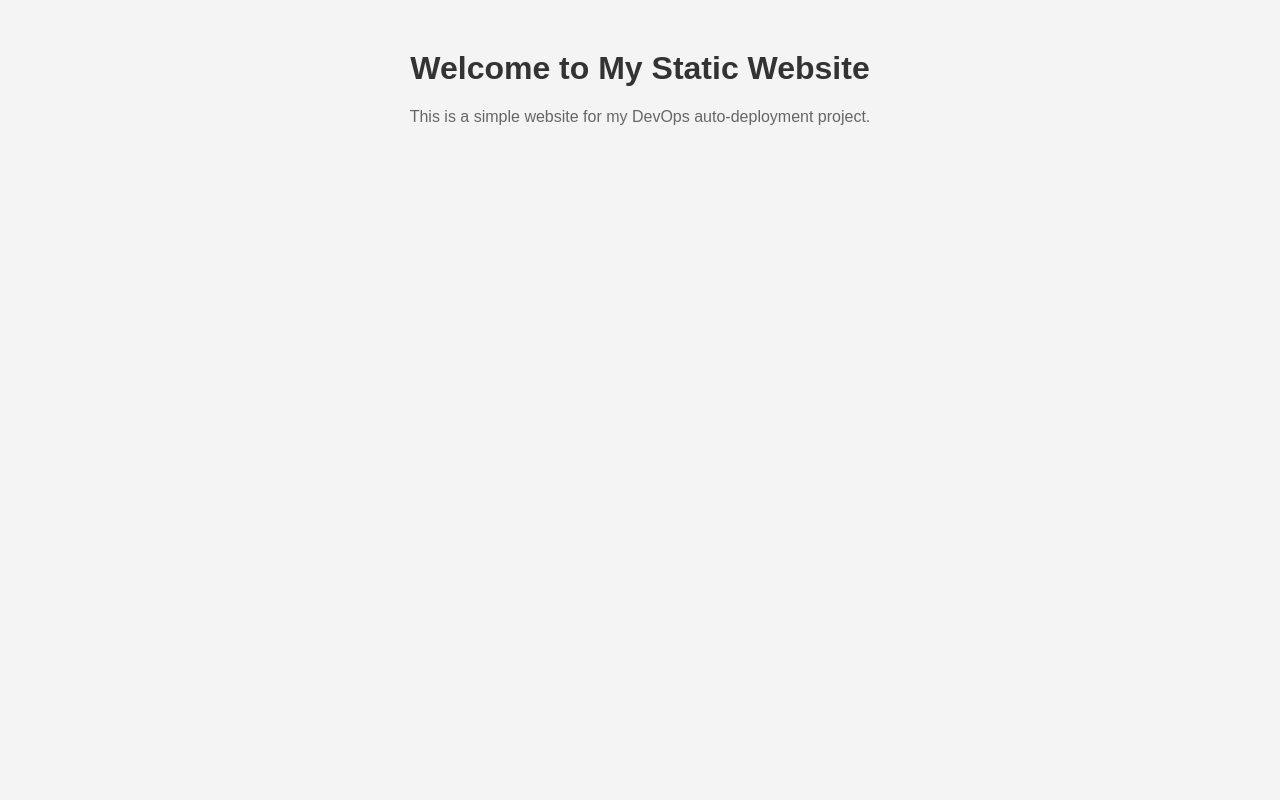
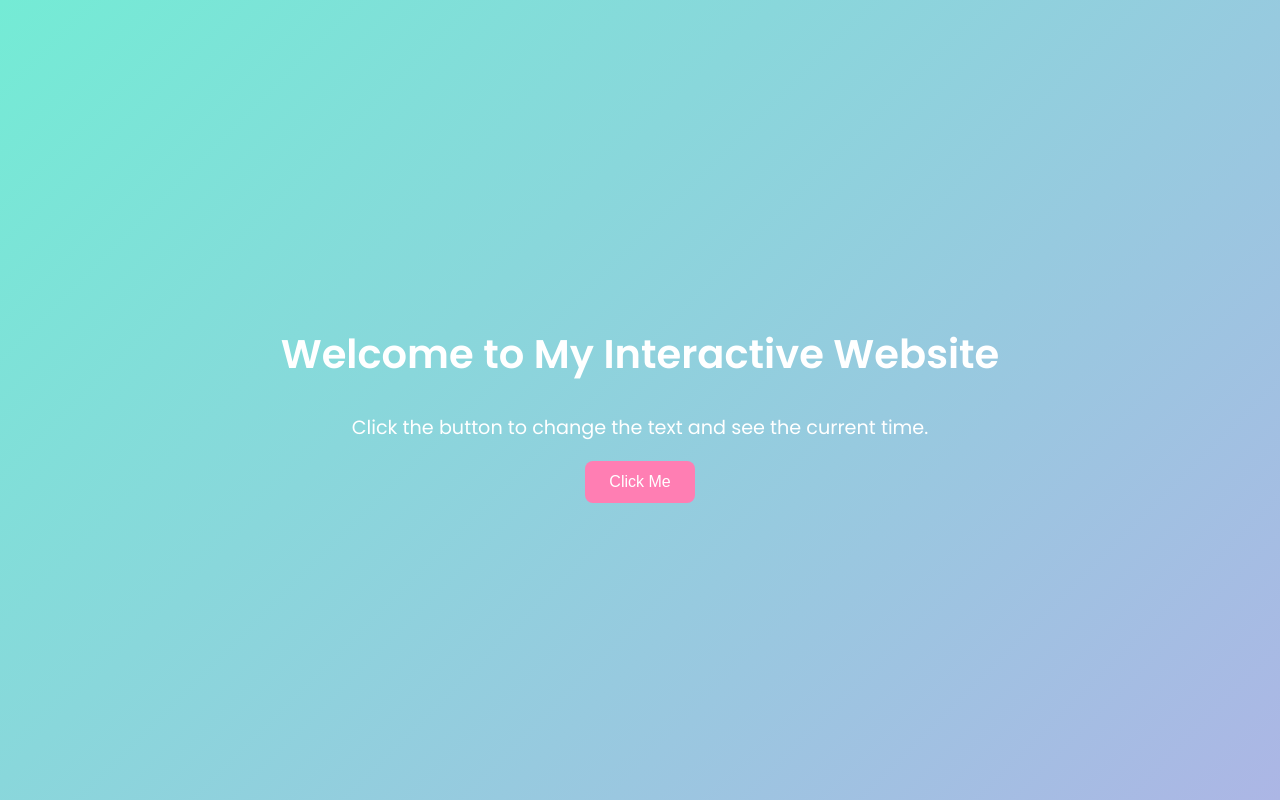
Before and after one commit to keesen-24/DevOps, a website: page index.html in a window 1280 px wide. Drawn offline with Linux system fonts and the light colour scheme.

Commit message:
updated with new files

```diff
--- a/index.html
+++ b/index.html
@@ -3,11 +3,16 @@
 <head>
     <meta charset="UTF-8">
     <meta name="viewport" content="width=device-width, initial-scale=1.0">
-    <title>My Static Website</title>
+    <title>Interactive Website</title>
     <link rel="stylesheet" href="styles.css">
 </head>
 <body>
-    <h1>Welcome to My Static Website</h1>
-    <p>This is a simple website for my DevOps auto-deployment project.</p>
+
+    <h1 id="title">Welcome to My Interactive Website</h1>
+    <p>Click the button to change the text and see the current time.</p>
+
+    <button onclick="changeText()">Click Me</button>
+
+    <script src="script.js"></script>
 </body>
 </html>
--- /dev/null
+++ b/script.js
@@ -0,0 +1,18 @@
+function changeText() {
+    let title = document.getElementById("title");
+    let currentTime = new Date().toLocaleTimeString();
+    title.innerHTML = `Hello! The time is ${currentTime}`;
+
+    // Change background color randomly
+    document.body.style.background = getRandomColor();
+}
+
+// Function to generate a random color
+function getRandomColor() {
+    let letters = "0123456789ABCDEF";
+    let color = "#";
+    for (let i = 0; i < 6; i++) {
+        color += letters[Math.floor(Math.random() * 16)];
+    }
+    return color;
+}
--- a/styles.css
+++ b/styles.css
@@ -1,14 +1,41 @@
+/* Import a Google Font */
+@import url('https://fonts.googleapis.com/css2?family=Poppins:wght@300;400;600&display=swap');
+
 body {
-    font-family: Arial, sans-serif;
+    font-family: 'Poppins', sans-serif;
+    display: flex;
+    flex-direction: column;
+    align-items: center;
+    justify-content: center;
+    height: 100vh;
+    margin: 0;
+    background: linear-gradient(135deg, #74ebd5, #acb6e5);
+    color: #fff;
     text-align: center;
-    background-color: #f4f4f4;
-    margin: 50px;
 }
 
 h1 {
-    color: #333;
+    font-size: 2.5rem;
+    margin-bottom: 10px;
 }
 
 p {
-    color: #666;
+    font-size: 1.2rem;
+    max-width: 600px;
 }
+
+button {
+    padding: 12px 24px;
+    font-size: 1rem;
+    color: #fff;
+    background: #ff7eb3;
+    border: none;
+    border-radius: 8px;
+    cursor: pointer;
+    transition: 0.3s;
+}
+
+button:hover {
+    background: #ff5a92;
+    transform: scale(1.05);
+}
```
Also changed, not shown: package.json (added, +32 -0 lines), script.min.js (added), styles.min.css (added), 1 other file.
